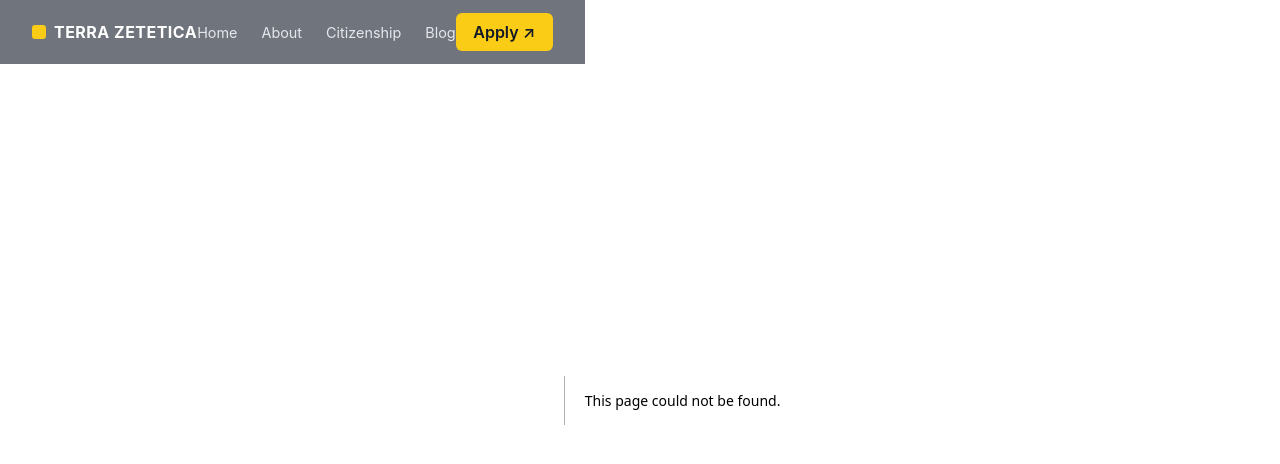
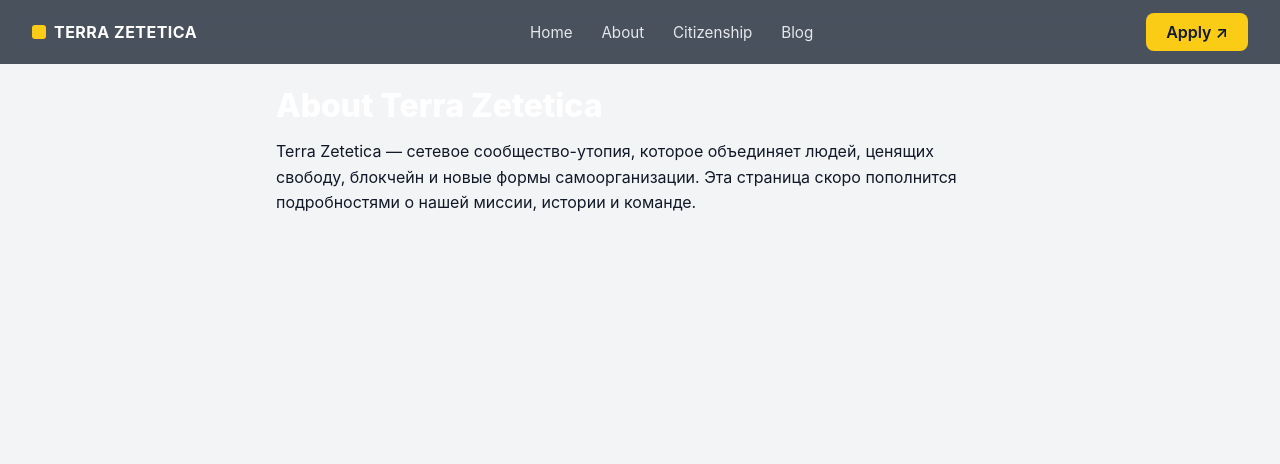
Before and after one commit to kardinalmarkov/terra-zetetica, a Next.js app: page /about in a window 1280 px wide. Before the commit this address had no page. Shown: the top 464 px of the page. Built offline with nearby package versions, Linux system fonts and the light colour scheme.

Commit message:
add pages & improved nav

```diff
--- a/components/Nav.js
+++ b/components/Nav.js
@@ -1,12 +1,12 @@
 import Link from 'next/link'
 import styles from './Nav.module.css'
 
-export default function Nav() {
-  return (
+export default function Nav(){
+  return(
     <header className={styles.bar}>
       <div className={styles.logo}>
-        <span className={styles.mark} />
-        <strong>Terra Zetetica</strong>
+        <span className={styles.mark}/>
+        <strong>TERRA ZETETICA</strong>
       </div>
 
       <nav className={styles.menu}>
@@ -16,9 +16,7 @@ export default function Nav() {
         <Link href="/blog">Blog</Link>
       </nav>
 
-      <Link className={styles.cta} href="/apply">
-        Apply&nbsp;↗
-      </Link>
+      <Link className={styles.cta} href="/apply">Apply ↗</Link>
     </header>
   )
 }
--- a/components/Nav.module.css
+++ b/components/Nav.module.css
@@ -1 +1,28 @@
-.bar{position:fixed;inset:0 auto auto 0;height:64px;display:flex;align-items:center;justify-content:space-between;padding:0 2rem;background:rgba(17,24,39,.6);backdrop-filter:blur(10px);z-index:20}.logo{display:flex;align-items:center;gap:.5rem;color:#fff;font-weight:700;text-transform:uppercase;letter-spacing:.03em}.mark{width:14px;height:14px;border-radius:3px;background:#facc15}.menu{display:flex;gap:1.5rem}.menu a{color:#e5e7eb;font-size:.9rem;text-decoration:none}.menu a:hover{color:#fff}.cta{background:#facc15;color:#111827;padding:.55rem 1.1rem;border-radius:6px;font-weight:600;text-decoration:none}.cta:hover{background:#fcd34d}
+.bar{
+  position:fixed;
+  left:0;right:0;top:0;height:64px;
+  display:flex;align-items:center;justify-content:space-between;
+  padding:0 2rem;
+  background:#1f2937cc;      /* slate-800/80 */
+  backdrop-filter:blur(12px);
+  z-index:20;
+}
+
+/* логотип */
+.logo{display:flex;align-items:center;gap:.5rem;color:#fff;font-weight:700;letter-spacing:.03em}
+.mark{width:14px;height:14px;border-radius:3px;background:#facc15}
+
+/* десктоп-меню */
+.menu{display:flex;gap:1.8rem}
+.menu a{color:#e5e7eb;font-size:.95rem;text-decoration:none;white-space:nowrap}
+.menu a:hover{color:#fff}
+
+/* кнопка Apply */
+.cta{background:#facc15;color:#111827;padding:.55rem 1.25rem;border-radius:8px;font-weight:600;text-decoration:none}
+.cta:hover{background:#fde047}
+
+/* mobile (≤ 640 px) */
+@media (max-width:640px){
+  .menu{display:none}
+  .bar{padding:0 1rem}
+}
--- /dev/null
+++ b/pages/about.js
@@ -0,0 +1,13 @@
+export default function About(){
+  return(
+    <section className="wrapper">
+      <h1>About Terra Zetetica</h1>
+      <p>
+        Terra Zetetica — сетевое сообщество-утопия, которое
+        объединяет людей, ценящих свободу, блокчейн и новые формы
+        самоорганизации. Эта страница скоро пополнится подробностями
+        о нашей миссии, истории и команде.
+      </p>
+    </section>
+  )
+}
--- a/styles/globals.css
+++ b/styles/globals.css
@@ -1 +1,7 @@
 *{box-sizing:border-box}body,h1,h2,h3,p{margin:0}body{font-family:-apple-system,BlinkMacSystemFont,"Segoe UI",Roboto,Helvetica,Arial,sans-serif;background:#f3f4f6;color:#111827}.hero{min-height:100vh;background:url("/hero.jpg") center/cover no-repeat;position:relative;display:flex;align-items:center;justify-content:center;padding:0 2rem}.hero::after{content:"";position:absolute;inset:0;background:rgba(17,24,39,.55)}.inner{position:relative;z-index:1;max-width:680px}h1{font-size:clamp(2.5rem,6vw,4rem);line-height:1.1;font-weight:800;color:#fff}h1 span{color:#facc15}.tagline{margin-top:1.25rem;font-size:1.125rem;color:#e5e7eb;line-height:1.5}.actions{margin-top:2rem;display:flex;gap:1rem;flex-wrap:wrap}.btn{text-decoration:none;font-weight:600;padding:.85rem 1.5rem;border-radius:6px;font-size:1rem}.primary{background:#facc15;color:#111827}.primary:hover{background:#fde047}.outline{border:2px solid #fff;color:#fff}.outline:hover{background:rgba(255,255,255,.1)}
+.wrapper{
+  max-width:760px;margin:88px auto 3rem;   /* 64 px нави + 24 px */
+  padding:0 1rem;
+  line-height:1.6;
+}
+.wrapper h1{margin-bottom:1rem;font-size:2rem}
```
Also changed, not shown: pages/apply.js (added, +15 -0 lines), pages/blog/index.js (added, +8 -0 lines), 1 other file (tests, documents, lock files or other folders).
